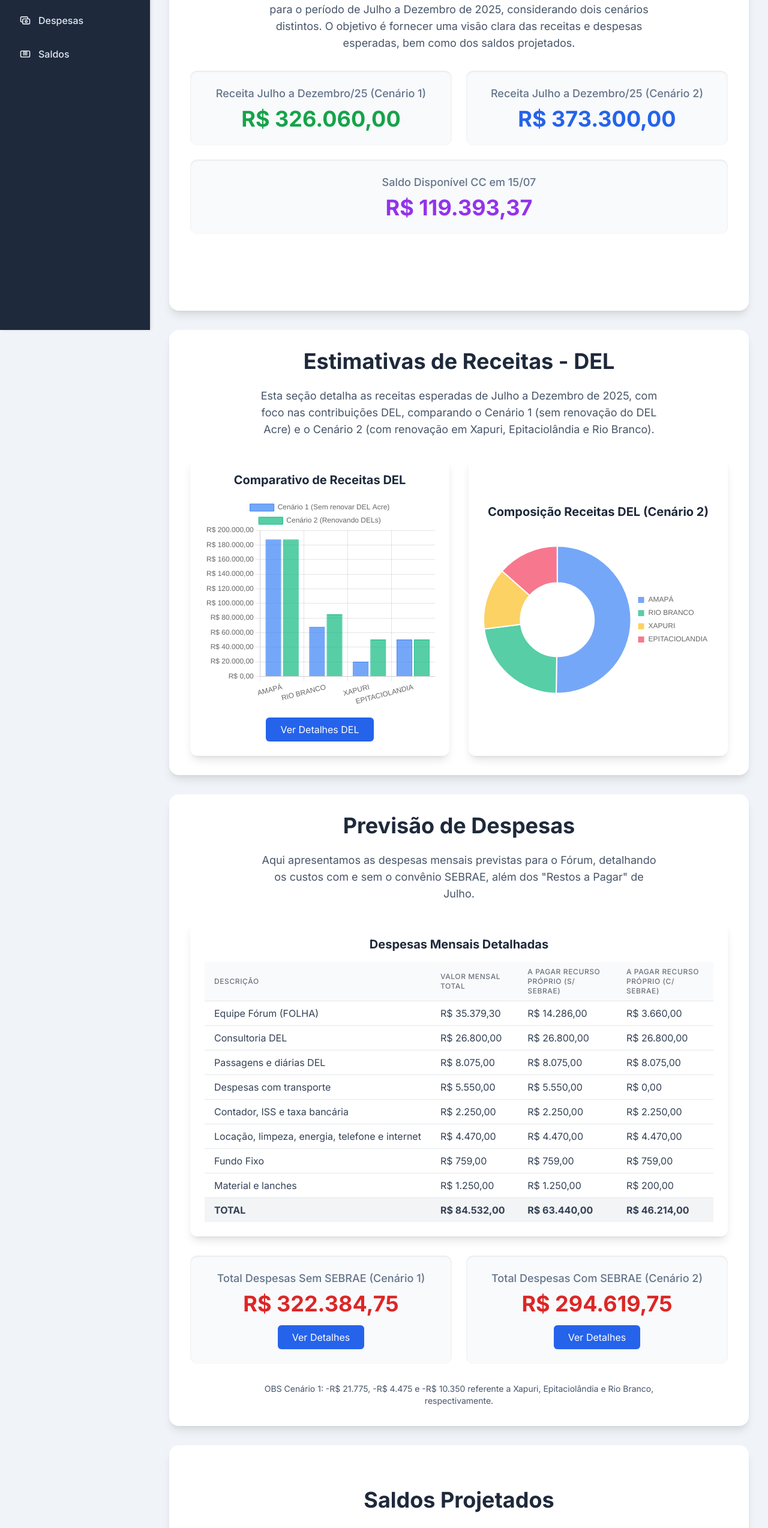
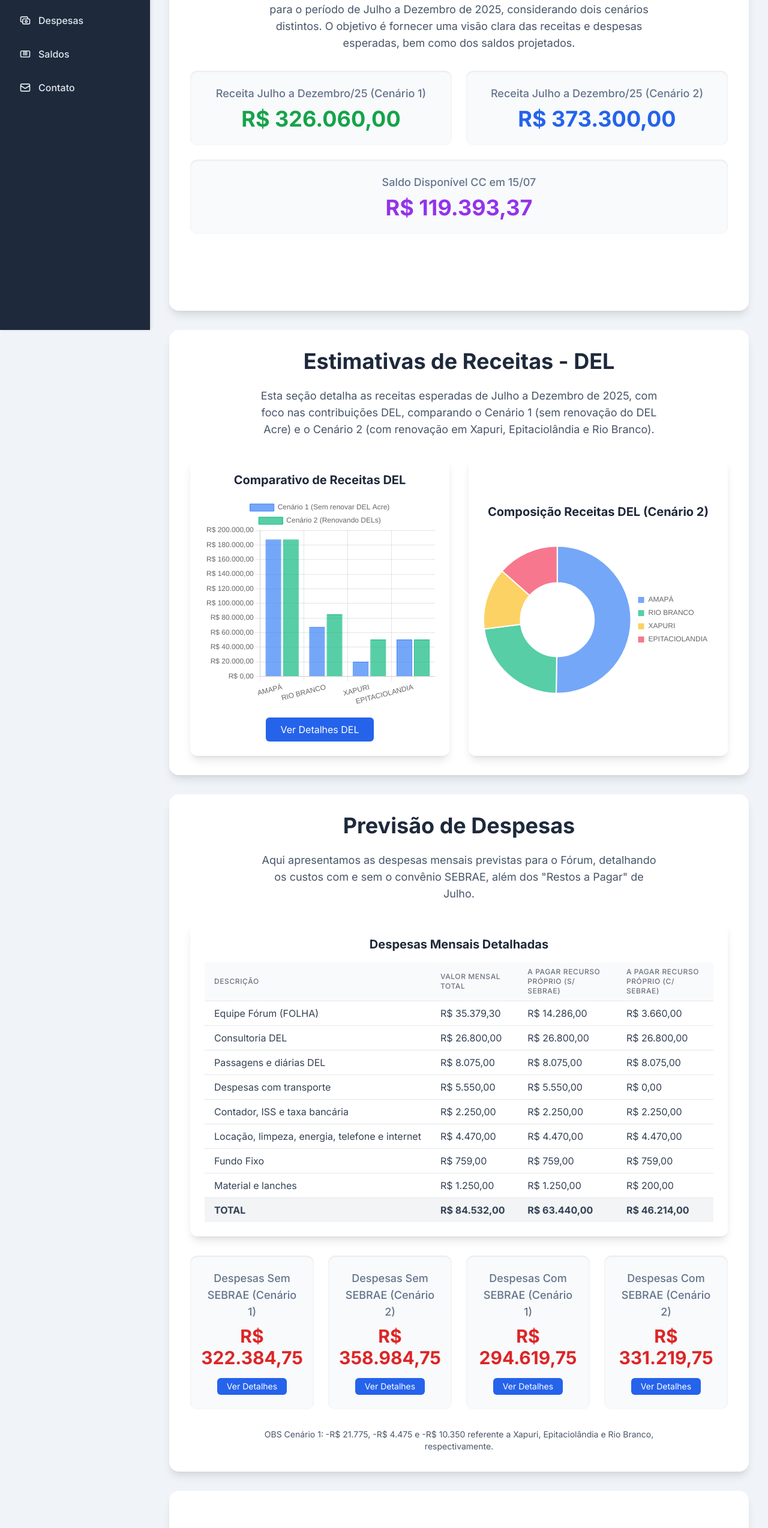
Before and after one commit to forumdoacre/FORUM, a plain HTML site: page index.html in a window 1280 px wide. Shown: the part 250-2797 px from the top of the page at 60% size. Drawn offline with nearby package versions, Linux system fonts and the light colour scheme.

Commit message:
Atualização

```diff
--- a/index.html
+++ b/index.html
@@ -210,6 +210,12 @@
                     </svg>
                     Saldos
                 </a>
+                <a href="#contact">
+                    <svg xmlns="http://www.w3.org/2000/svg" fill="none" viewBox="0 0 24 24" stroke="currentColor">
+                        <path stroke-linecap="round" stroke-linejoin="round" stroke-width="2" d="M3 8l7.89 5.26a2 2 0 002.22 0L21 8M5 19h14a2 2 0 002-2V7a2 2 0 00-2-2H5a2 2 0 00-2 2v10a2 2 0 002 2z"/>
+                    </svg>
+                    Contato
+                </a>
             </nav>
         </aside>
 
@@ -288,16 +294,26 @@
                         </table>
                     </div>
                 </div>
-                <div class="mt-8 grid grid-cols-1 md:grid-cols-2 gap-6 w-full max-w-4xl">
+                <div class="mt-8 grid grid-cols-1 md:grid-cols-2 lg:grid-cols-4 gap-6 w-full max-w-4xl">
                     <div class="kpi-card">
-                        <h3 class="text-slate-500 font-medium text-lg">Total Despesas Sem SEBRAE (Cenário 1)</h3>
-                        <p class="text-4xl font-bold text-red-600 mt-2">R$ 322.384,75</p>
-                        <button class="mt-4 px-6 py-2 bg-blue-600 text-white rounded-md hover:bg-blue-700 transition-colors" onclick="openModal('expensesWithoutSebraeModal')">Ver Detalhes</button>
+                        <h3 class="text-slate-500 font-medium text-lg">Despesas Sem SEBRAE (Cenário 1)</h3>
+                        <p class="text-3xl font-bold text-red-600 mt-2">R$ 322.384,75</p>
+                        <button class="mt-4 px-4 py-1 bg-blue-600 text-white text-sm rounded-md hover:bg-blue-700 transition-colors" onclick="openModal('expensesWithoutSebraeModal')">Ver Detalhes</button>
                     </div>
                     <div class="kpi-card">
-                        <h3 class="text-slate-500 font-medium text-lg">Total Despesas Com SEBRAE (Cenário 2)</h3>
-                        <p class="text-4xl font-bold text-red-600 mt-2">R$ 294.619,75</p>
-                        <button class="mt-4 px-6 py-2 bg-blue-600 text-white rounded-md hover:bg-blue-700 transition-colors" onclick="openModal('expensesWithSebraeModal')">Ver Detalhes</button>
+                        <h3 class="text-slate-500 font-medium text-lg">Despesas Sem SEBRAE (Cenário 2)</h3>
+                        <p class="text-3xl font-bold text-red-600 mt-2">R$ 358.984,75</p>
+                        <button class="mt-4 px-4 py-1 bg-blue-600 text-white text-sm rounded-md hover:bg-blue-700 transition-colors" onclick="openModal('expensesWithoutSebraeModal')">Ver Detalhes</button>
+                    </div>
+                    <div class="kpi-card">
+                        <h3 class="text-slate-500 font-medium text-lg">Despesas Com SEBRAE (Cenário 1)</h3>
+                        <p class="text-3xl font-bold text-red-600 mt-2">R$ 294.619,75</p>
+                        <button class="mt-4 px-4 py-1 bg-blue-600 text-white text-sm rounded-md hover:bg-blue-700 transition-colors" onclick="openModal('expensesWithSebraeModal')">Ver Detalhes</button>
+                    </div>
+                    <div class="kpi-card">
+                        <h3 class="text-slate-500 font-medium text-lg">Despesas Com SEBRAE (Cenário 2)</h3>
+                        <p class="text-3xl font-bold text-red-600 mt-2">R$ 331.219,75</p>
+                        <button class="mt-4 px-4 py-1 bg-blue-600 text-white text-sm rounded-md hover:bg-blue-700 transition-colors" onclick="openModal('expensesWithSebraeModal')">Ver Detalhes</button>
                     </div>
                 </div>
                 <p class="text-sm text-slate-600 mt-8 max-w-2xl text-center">
@@ -326,6 +342,30 @@
                 </div>
             </section>
 
+            <section id="contact" class="slide">
+                <h2 class="text-4xl font-bold text-slate-800 mb-6 text-center">Contato e Redes Sociais</h2>
+                <p class="text-lg text-slate-600 mb-8 max-w-2xl text-center">
+                    Entre em contato com o Fórum Empresarial de Inovação e Desenvolvimento para mais informações.
+                </p>
+                <div class="grid grid-cols-1 md:grid-cols-2 gap-8 w-full max-w-4xl text-center">
+                    <div class="kpi-card">
+                        <h3 class="text-slate-500 font-medium text-lg mb-2">Website</h3>
+                        <p class="text-2xl font-bold text-blue-600"><a href="http://www.forumdoacre.org.br" target="_blank" class="hover:underline">www.forumdoacre.org.br</a></p>
+                    </div>
+                    <div class="kpi-card">
+                        <h3 class="text-slate-500 font-medium text-lg mb-2">E-mail</h3>
+                        <p class="text-2xl font-bold text-blue-600"><a href="mailto:contato@forumdoacre.org.br" class="hover:underline">contato@forumdoacre.org.br</a></p>
+                    </div>
+                    <div class="kpi-card">
+                        <h3 class="text-slate-500 font-medium text-lg mb-2">Instagram</h3>
+                        <p class="text-2xl font-bold text-blue-600"><a href="https://www.instagram.com/forumempresarial.ac" target="_blank" class="hover:underline">@forumempresarial.ac</a></p>
+                    </div>
+                    <div class="kpi-card">
+                        <h3 class="text-slate-500 font-medium text-lg mb-2">Telefone</h3>
+                        <p class="text-2xl font-bold text-blue-600">68 99959-8606</p>
+                    </div>
+                </div>
+            </section>
         </main>
     </div>
 
```
